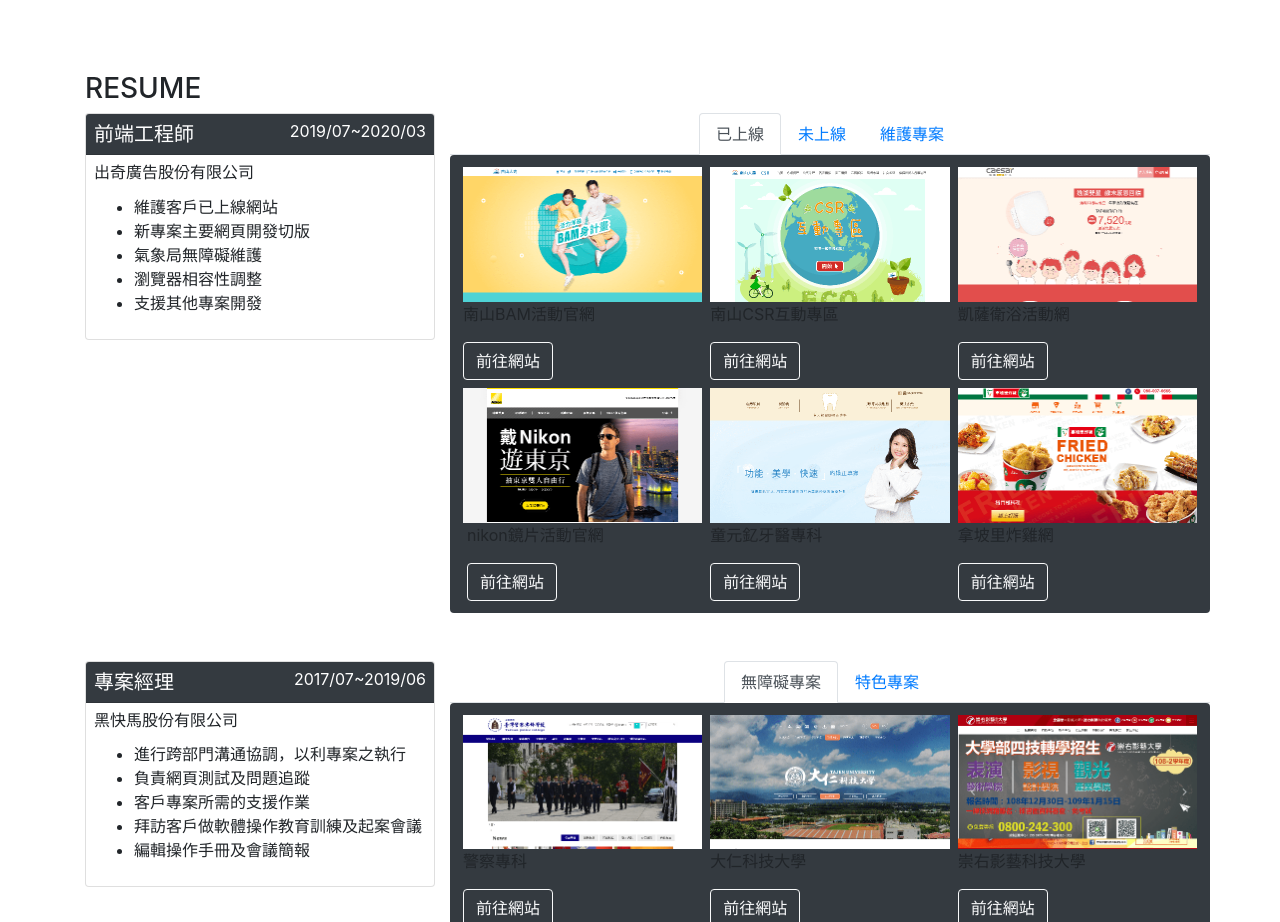
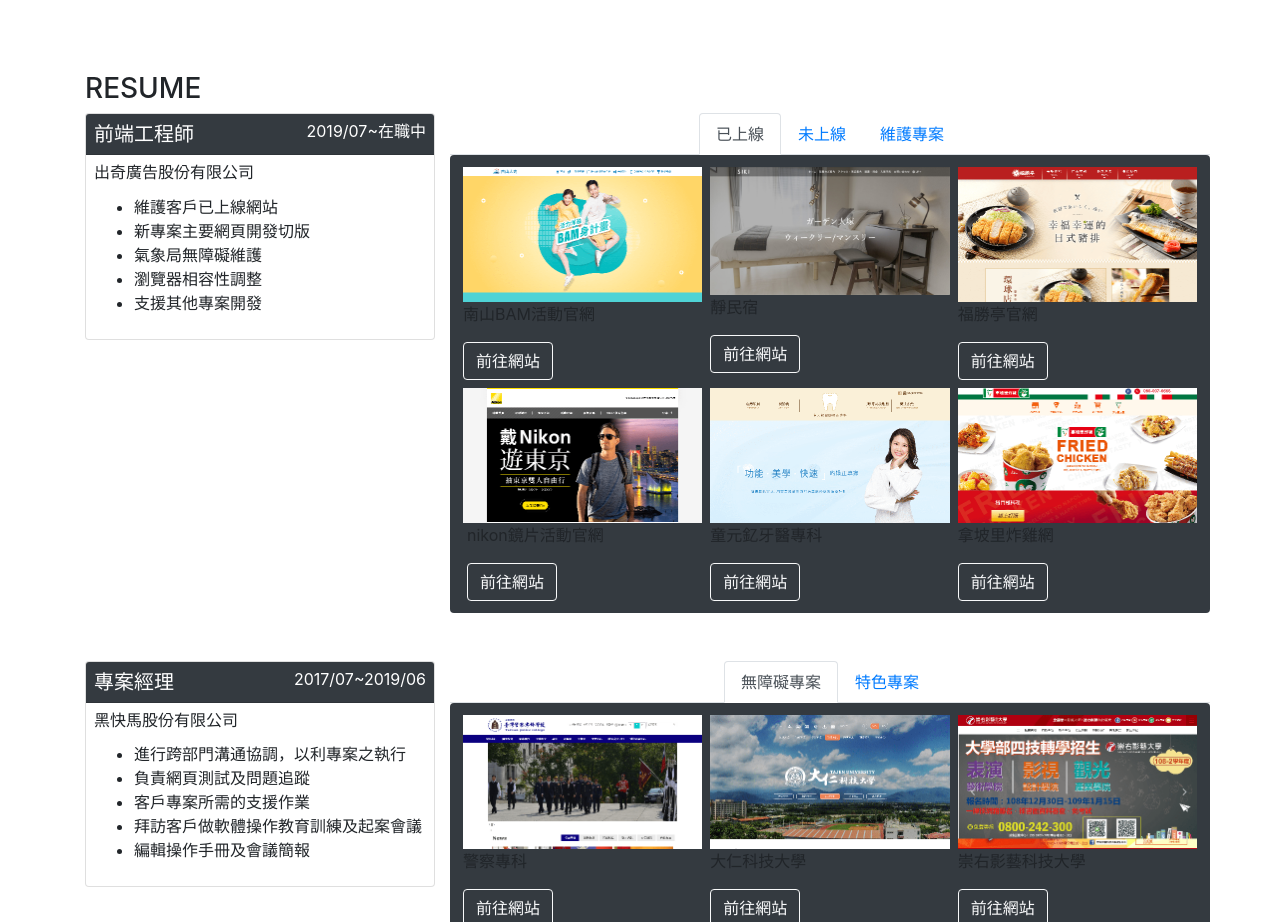
Before and after one commit to st86374/tomresume, a website: page src/SASS_version3.2/index.html in a window 1280 px wide. Shown: the part 1820-2742 px from the top of the page. Drawn offline with nearby package versions, Linux system fonts and the light colour scheme.

Commit message:
no message

```diff
--- a/src/SASS_version3.2/index.html
+++ b/src/SASS_version3.2/index.html
@@ -93,7 +93,7 @@
                 <div class="card">
                   <div class="card-header d-flex align-items-stretch justify-content-between h5 p-2 bg-dark text-white">
                     前端工程師
-                    <small class="">2019/07~2020/03</small>
+                    <small class="">2019/07~在職中</small>
                   </div>
                   <div class="card-body p-2">
                     <h5 class="card-title h6">出奇廣告股份有限公司</h5>
@@ -134,17 +134,17 @@
 
                       </div>
                       <div class="col-4 px-1 my-1 resume_item">
-                        <img class="img-fluid" src="assets/img/ns_csr.png" alt="">
+                        <img class="img-fluid" src="assets/img/ching.jpg" alt="">
                         <div class="web_info">
-                          <p>南山CSR互動專區</p>
+                          <p>靜民宿</p>
                           <a class="btn btn btn-outline-light"target="_blank" href="https://www.nanshanlife.com.tw/public_promotion/subject/CSR/game/index.html">前往網站</a>
                         </div>
                       </div>
                       <div class="col-4 px-1 my-1 resume_item">
-                        <img class="img-fluid" src="assets/img/caeser.png" alt="">
+                        <img class="img-fluid" src="assets/img/tonkatsu.png" alt="">
                         <div class="web_info">
-                          <p>凱薩衛浴活動網</p>
-                          <a class="btn btn btn-outline-light"target="_blank" href="http://event.caesar.com.tw/2019event03/">前往網站</a>
+                          <p>福勝亭官網</p>
+                          <a class="btn btn btn-outline-light"target="_blank" href="http://www.kajiro.co.jp/SIKI/#">前往網站</a>
                         </div>
                       </div>
                       <div class="col-4 px-1 my-1 resume_item">
@@ -247,7 +247,13 @@
                           <a class="btn btn btn-outline-light"target="_blank" href="https://my.tcb-life.com.tw/">前往網站</a>
                         </div>
                       </div>
-
+                      <div class="col-4 px-1 my-1 resume_item">
+                        <img class="img-fluid" src="assets/img/caeser.png" alt="">
+                        <div class="web_info">
+                          <p>凱薩衛浴活動網</p>
+                          <a class="btn btn btn-outline-light"target="_blank" href="http://event.caesar.com.tw/2019event03/">前往網站</a>
+                        </div>
+                      </div>
                     </div>
 
                   </div>
```
Also changed, not shown: public/index.html (+15 -7 lines), public/assets/img/ching.jpg (added), src/SASS_version3.2/assets/img/ching.jpg (added).
